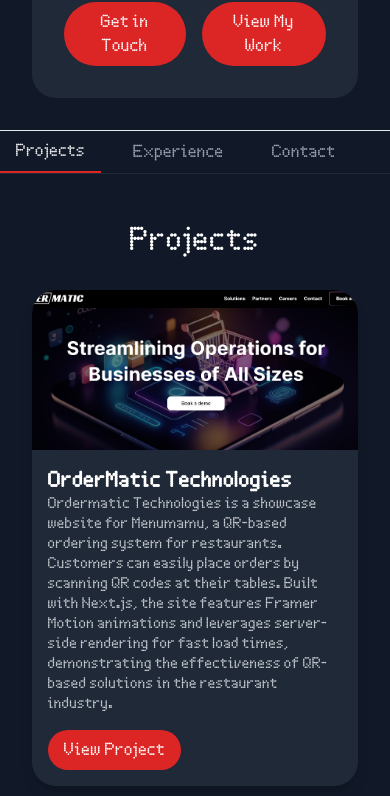
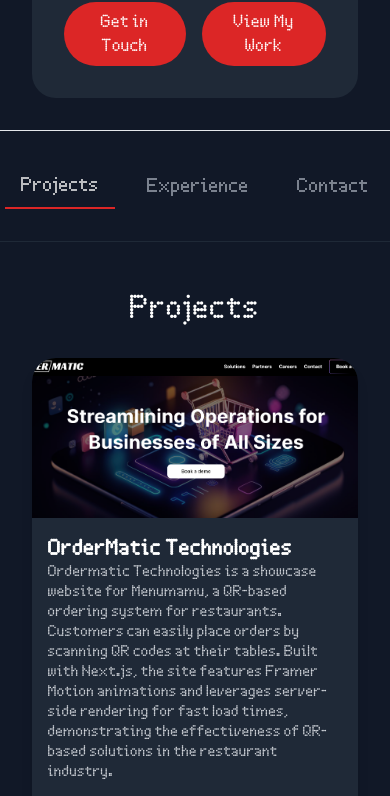
Before and after one commit to rambabu-143/My-portfolio, a Next.js app: page / in a window 390 px wide. Shown: the part 870-1666 px from the top of the page. Built offline with nearby package versions, Linux system fonts and the light colour scheme.

Commit message:
added the navigation to center and make it responsive

```diff
--- a/src/components/tabs.tsx
+++ b/src/components/tabs.tsx
@@ -1,6 +1,6 @@
-'use client'
+"use client";
 import { useState } from "react";
-import { motion, AnimatePresence } from "framer-motion";
+import { motion } from "framer-motion";
 import Projects from "./projects";
 import Experience from "./experience";
 import Contact from "./contact";
@@ -22,64 +22,53 @@
   };
 
   return (
-    <div className="w-full  bg-gray-900 overflow-hidden">
-      <div className="flex space-x-4 border-b border-gray-800 mb-4">
+    <div className="w-full bg-gray-900 overflow-hidden">
+      <div className="flex justify-center py-8 items-center space-x-4 border-b border-gray-800 mb-4">
         <button
-          className={`py-2 px-4 ${activeTab === "projects" ? "border-b-2 border-red-600" : "text-gray-400"} hover:text-white`}
+          className={`py-2 px-4 text-lg  ${
+            activeTab === "projects"
+              ? "border-b-2 border-red-600"
+              : "text-gray-400"
+          } hover:text-white`}
           onClick={() => setActiveTab("projects")}
         >
           Projects
         </button>
         <button
-          className={`py-2 px-4 ${activeTab === "experience" ? "border-b-2 border-red-600" : "text-gray-400"} hover:text-white`}
+          className={`py-2 px-4 text-lg  ${
+            activeTab === "experience"
+              ? "border-b-2 border-red-600"
+              : "text-gray-400"
+          } hover:text-white`}
           onClick={() => setActiveTab("experience")}
         >
           Experience
         </button>
         <button
-          className={`py-2 px-4 ${activeTab === "contact" ? "border-b-2 border-red-600" : "text-gray-400"} hover:text-white`}
+          className={`py-2 px-4 text-lg  ${
+            activeTab === "contact"
+              ? "border-b-2 border-red-600"
+              : "text-gray-400"
+          } hover:text-white`}
           onClick={() => setActiveTab("contact")}
         >
           Contact
         </button>
       </div>
-      <div className="rounded-lg w-full">
-        <AnimatePresence>
-          {activeTab === "projects" && (
       <motion.div
-              key="projects"
+        className="bg-gray-900 rounded-lg"
+        key={activeTab}
         initial={{ opacity: 0, x: -100 }}
         animate={{ opacity: 1, x: 0 }}
-              exit={{ opacity: 0, x: 100 }}
-              transition={{ duration: 0.3 }}
+        transition={{
+          type: "spring",
+          stiffness: 300,
+          damping: 30,
+          duration: 0.5,
+        }}
       >
         {renderContent()}
       </motion.div>
-          )}
-          {activeTab === "experience" && (
-            <motion.div
-              key="experience"
-              initial={{ opacity: 0, x: -100 }}
-              animate={{ opacity: 1, x: 0 }}
-              exit={{ opacity: 0, x: 100 }}
-              transition={{ duration: 0.3 }}
-            >
-              {renderContent()}
-            </motion.div>
-          )}
-          {activeTab === "contact" && (
-            <motion.div
-              key="contact"
-              initial={{ opacity: 0, x: -100 }}
-              animate={{ opacity: 1, x: 0 }}
-              exit={{ opacity: 0, x: 100 }}
-              transition={{ duration: 0.3 }}
-            >
-              {renderContent()}
-            </motion.div>
-          )}
-        </AnimatePresence>
-      </div>
     </div>
   );
 };
```
Lines whose indentation alone changed are shown as unchanged.
